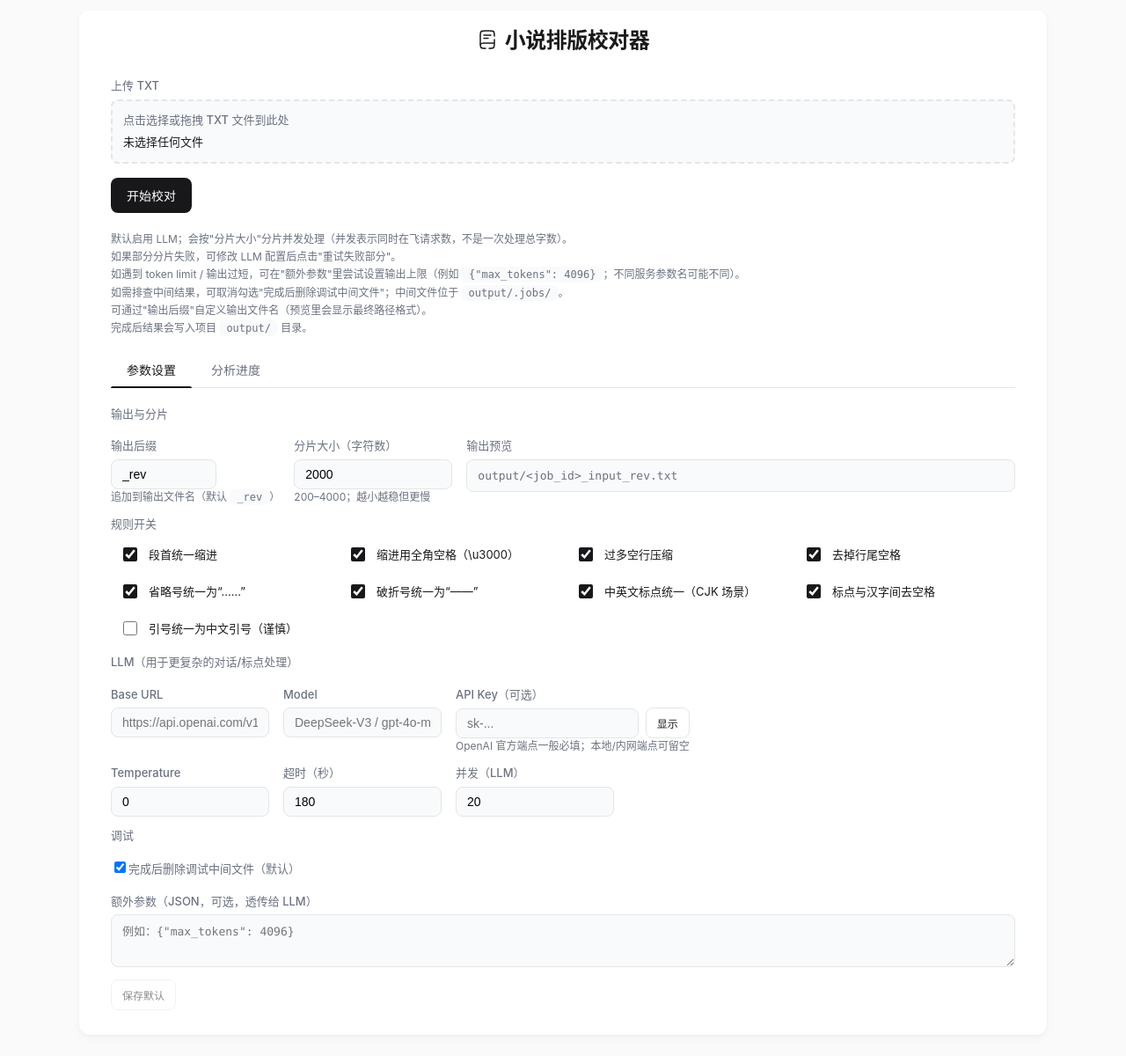
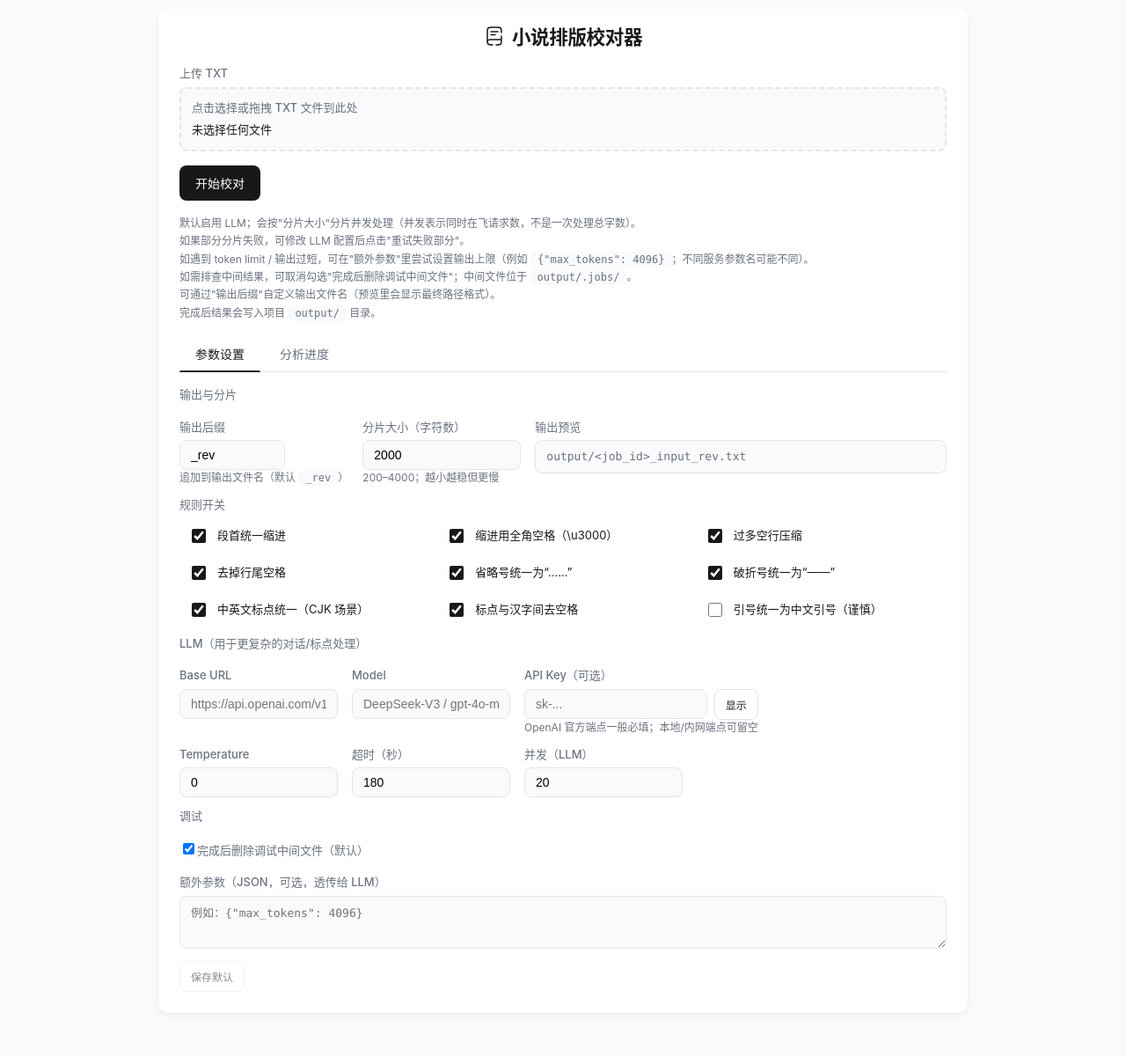
Before and after one commit to zhu-jl18/novel-proofer, a FastAPI app: page / in a window 1280 px wide. Shown: the whole page at 88% size. After the commit the page ends 1116 px from the top, so only its background shows below. Run offline with FastAPI, Linux system fonts and the light colour scheme.

Commit message:
style(ui): tighten desktop layout

```diff
--- a/templates/index.html
+++ b/templates/index.html
@@ -22,10 +22,10 @@
     }
 
     * { box-sizing: border-box; }
-    body { font-family: -apple-system, BlinkMacSystemFont, "Segoe UI", Roboto, "Noto Sans CJK SC", "Microsoft YaHei", sans-serif; margin: 0; padding: 12px 24px 24px; background: var(--bg); color: var(--text); line-height: 1.5; }
-    .wrap { max-width: 1100px; margin: 0 auto; }
-    h1 { font-size: 1.5rem; font-weight: 600; margin: 0 0 24px; letter-spacing: -0.02em; text-align: center; color: var(--text); }
-    .card { background: var(--card); border-radius: var(--radius); padding: 16px 36px 28px; box-shadow: var(--shadow); }
+    body { font-family: -apple-system, BlinkMacSystemFont, "Segoe UI", Roboto, "Noto Sans CJK SC", "Microsoft YaHei", sans-serif; margin: 0; padding: 10px 16px 24px; background: var(--bg); color: var(--text); line-height: 1.5; }
+    .wrap { max-width: 920px; margin: 0 auto; }
+    h1 { font-size: 1.35rem; font-weight: 650; margin: 0 0 16px; letter-spacing: -0.02em; text-align: center; color: var(--text); }
+    .card { background: var(--card); border-radius: var(--radius); padding: 16px 24px 24px; box-shadow: var(--shadow); }
 
     .row { display: flex; gap: 16px; flex-wrap: wrap; }
     label { display: block; font-size: 13px; color: var(--text-muted); margin: 12px 0 5px; font-weight: 500; }
@@ -42,7 +42,7 @@
     .file-drop-name { margin-top: 6px; font-size: 13px; color: var(--text); overflow: hidden; text-overflow: ellipsis; white-space: nowrap; }
     .file-drop input[type="file"] { position: absolute; inset: 0; opacity: 0; width: 100%; height: 100%; cursor: pointer; }
 
-    .checks { display: grid; grid-template-columns: repeat(auto-fit, minmax(200px, 1fr)); gap: 8px; margin-top: 8px; }
+    .checks { display: grid; grid-template-columns: repeat(auto-fit, minmax(220px, 1fr)); gap: 8px; margin-top: 8px; }
     .checks label { margin: 0; display: flex; gap: 10px; align-items: center; font-weight: 400; color: var(--text); cursor: pointer; padding: 6px 10px; border-radius: var(--radius-sm); transition: background .15s; }
     .checks label:hover { background: var(--input-bg); }
     .checks input[type="checkbox"] { width: 16px; height: 16px; accent-color: var(--accent); }
@@ -59,7 +59,7 @@
     .inline-hint.dirty { color: #f59e0b; font-weight: 600; }
     .preview { padding: 8px 12px; border: 1px solid var(--border); border-radius: var(--radius-sm); background: var(--input-bg); font-size: 13px; font-family: "SF Mono", Consolas, monospace; color: var(--text-muted); overflow: hidden; text-overflow: ellipsis; white-space: nowrap; }
 
-    .hint { color: var(--text-muted); font-size: 12px; margin-top: 20px; line-height: 1.7; }
+    .hint { color: var(--text-muted); font-size: 12px; margin-top: 16px; line-height: 1.7; }
     .out { margin-top: 16px; padding: 14px; background: var(--input-bg); border-radius: var(--radius-sm); }
     .out pre { white-space: pre-wrap; margin: 0; font-size: 13px; font-family: "SF Mono", Consolas, monospace; }
     code { background: var(--input-bg); padding: 2px 8px; border-radius: 6px; font-size: 12px; }
@@ -69,7 +69,7 @@
     .meta { display: flex; justify-content: space-between; font-size: 13px; color: var(--text-muted); margin-top: 12px; }
 
     /* Tabs */
-    .tabs { display: flex; gap: 4px; margin-bottom: 20px; border-bottom: 1px solid var(--border); }
+    .tabs { display: flex; gap: 4px; margin-bottom: 16px; border-bottom: 1px solid var(--border); }
     .tab-btn { padding: 10px 18px; border: none; background: none; cursor: pointer; font-size: 14px; color: var(--text-muted); position: relative; transition: color .15s; font-weight: 500; }
     .tab-btn:hover { color: var(--text); background: var(--input-bg); }
     .tab-btn.active { color: var(--text); }
@@ -108,8 +108,16 @@
     .error-brief { color: #ef4444; font-size: 12px; display: block; max-width: 100%; overflow: hidden; text-overflow: ellipsis; white-space: nowrap; }
 
 
+    /* Keep checkbox grids readable on large screens */
+    @media (min-width: 920px) {
+      .checks { grid-template-columns: repeat(3, minmax(0, 1fr)); }
+    }
+    @media (min-width: 700px) and (max-width: 919px) {
+      .checks { grid-template-columns: repeat(2, minmax(0, 1fr)); }
+    }
+
     @media (max-width: 600px) {
-      body { padding: 20px 16px; }
+      body { padding: 16px 12px; }
       .card { padding: 20px; }
       .row { flex-direction: column; gap: 0; }
       input[type="text"], input[type="number"] { width: 100%; }
```
